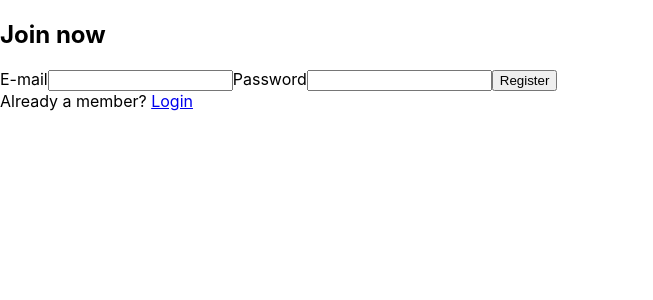
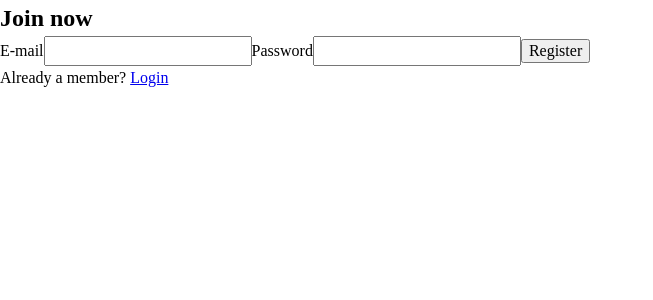
Before and after one commit to kenleung5e28/devChallenges-authentication-app, a React (Vite) app: page / in a window 1280 px wide. Shown: the top 300 px of the page, without its empty margins (0-653 px from the left). Built offline with nearby package versions, Linux system fonts and the light colour scheme; no server answers.

Commit message:
apply gloabl default style

```diff
--- a/src/index.css
+++ b/src/index.css
@@ -1,13 +1,52 @@
+/*
+  1. Use a more-intuitive box-sizing model.
+*/
+*, *::before, *::after {
+  box-sizing: border-box;
+}
+/*
+  2. Remove default margin
+*/
+* {
+  margin: 0;
+}
+/*
+  3. Allow percentage-based heights in the application
+*/
+html, body, #root {
+  height: 100%;
+}
+/*
+  Typographic tweaks!
+  4. Add accessible line-height
+  5. Improve text rendering
+*/
 body {
-  margin: 0;
-  font-family: -apple-system, BlinkMacSystemFont, 'Segoe UI', 'Roboto', 'Oxygen',
-    'Ubuntu', 'Cantarell', 'Fira Sans', 'Droid Sans', 'Helvetica Neue',
-    sans-serif;
+  line-height: 1.5;
   -webkit-font-smoothing: antialiased;
-  -moz-osx-font-smoothing: grayscale;
 }
-
-code {
-  font-family: source-code-pro, Menlo, Monaco, Consolas, 'Courier New',
-    monospace;
+/*
+  6. Improve media defaults
+*/
+img, picture, video, canvas, svg {
+  display: block;
+  max-width: 100%;
 }
+/*
+  7. Remove built-in form typography styles
+*/
+input, button, textarea, select {
+  font: inherit;
+}
+/*
+  8. Avoid text overflows
+*/
+p, h1, h2, h3, h4, h5, h6 {
+  overflow-wrap: break-word;
+}
+/*
+  9. Create a root stacking context
+*/
+#root, #__next {
+  isolation: isolate;
+}
```
